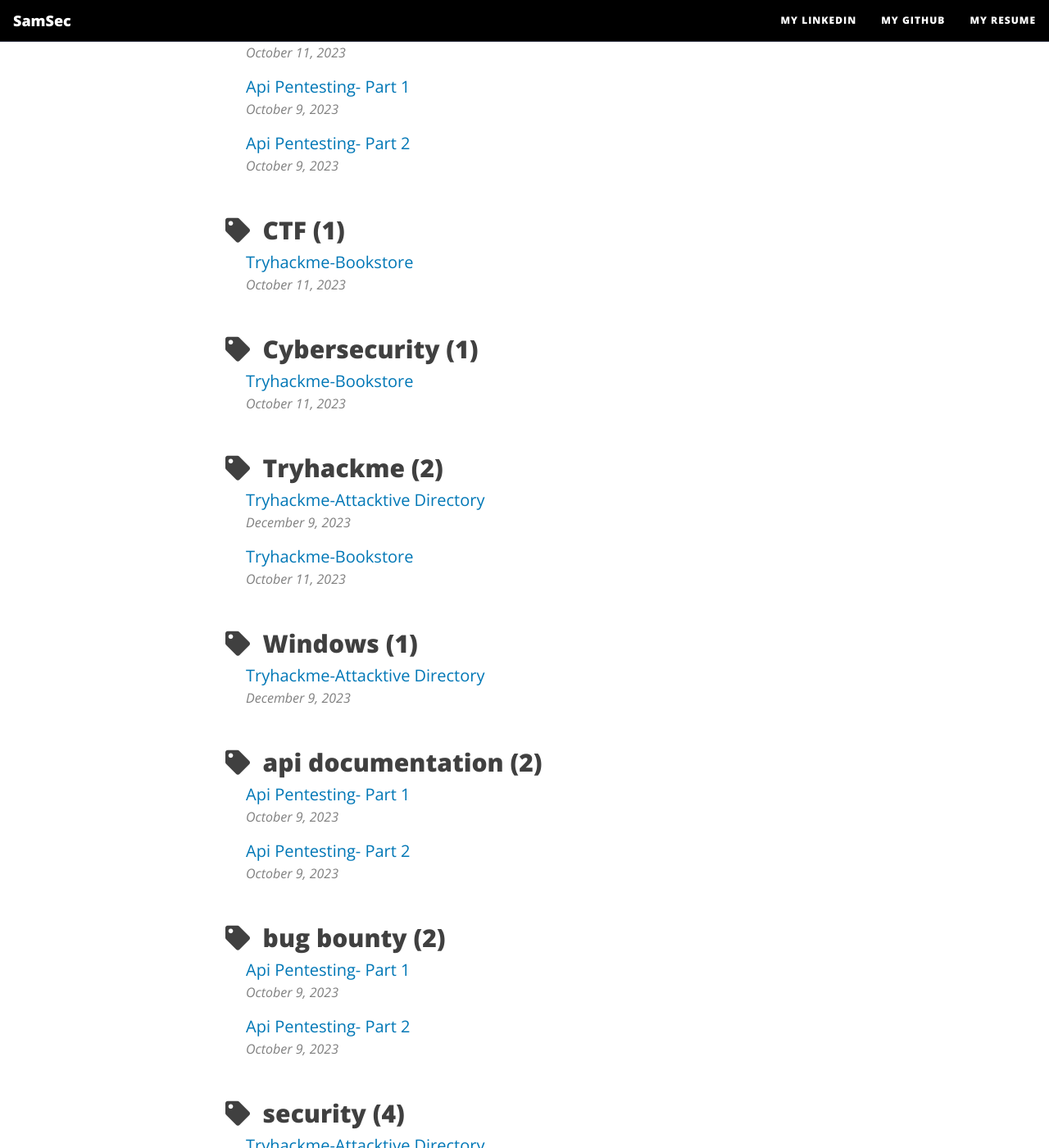
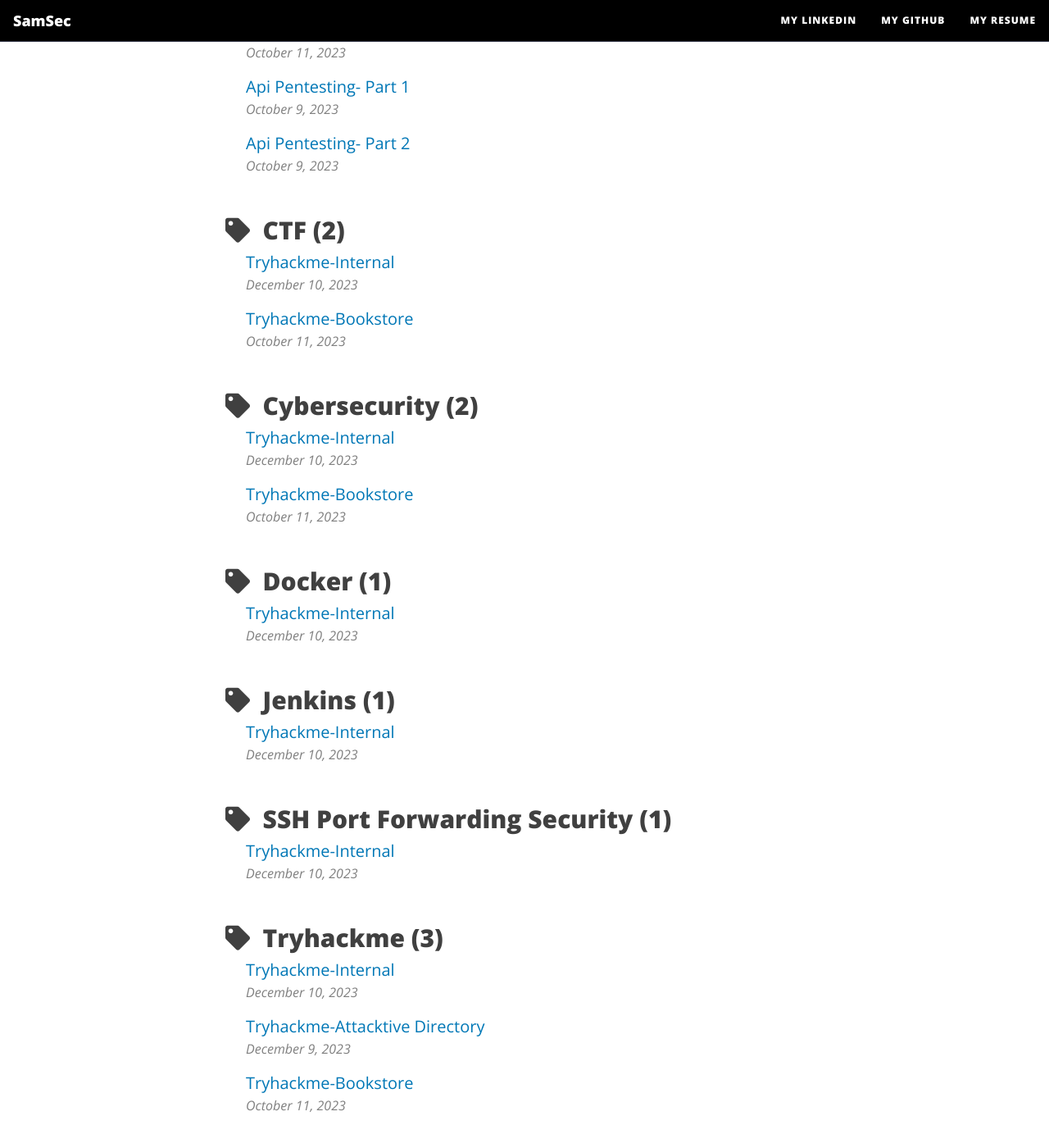
Before and after one commit to Sameer484/gh_pages, a Jekyll site: the page built from tags.html, in a window 1280 px wide and 1400 px high, scrolled down 589 px. Shown: the whole window at 82% size. Built offline with Jekyll 4.4.1, drawn with Linux system fonts in a browser that asks for light colours; nearby versions of some CDN libraries; some of the changed text lies outside the part shown.

Commit message:
Update 2023-12-10-Internal.md

```diff
--- a/_posts/2023-12-10-Internal.md
+++ b/_posts/2023-12-10-Internal.md
@@ -1,3 +1,13 @@
+---
+title: Tryhackme-Internal
+tags: [Jenkins,SSH Port Forwarding Security, Docker, Tryhackme, Cybersecurity, CTF]
+layout: post
+---
+
+
+
+
+
 ![image](https://github.com/Sameer484/gh_pages/assets/110039044/0e8bfb73-fa49-4a15-bf0a-0bb7fff745ca)Internal is the hard rated challenge on tryhackme.I was following offensive pentesting path and found this machine and since this was rated as hard, I thought of writing blog on this. I hope we will learn together a lot into the rabbit hole of penetration testing. Let's hack into the machine and give them a pentest report.
 
 ## Enumeration (Recon is everything)
```
